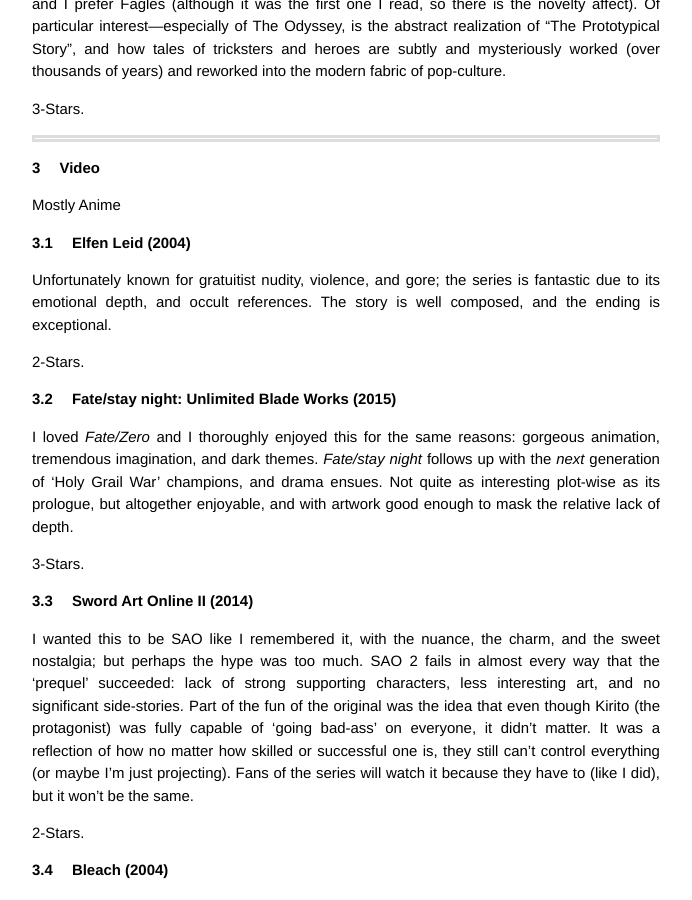
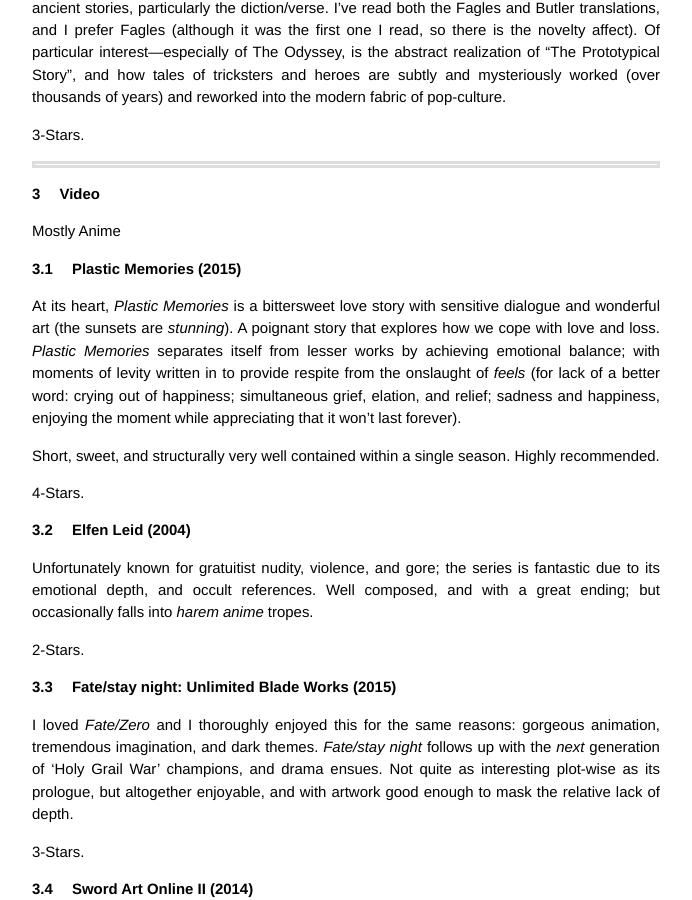
Before and after one commit to athuras/athuras.github.com, a Jekyll site: the page built from _posts/2014-08-06-Booklist.markdown, in a window 1280 px wide and 900 px high, scrolled down 9913 px. Shown: the whole window, without its empty margins (294-986 px from the left). Built offline with Jekyll 4.4.1, drawn with Linux system fonts in a browser that asks for light colours; comment, search, counter and statistics services are not loaded; some of the changed text lies outside the part shown.

Commit message:
added plastic memories

```diff
--- a/_posts/2014-08-06-Booklist.markdown
+++ b/_posts/2014-08-06-Booklist.markdown
@@ -294,9 +294,19 @@
 # Video
 Mostly Anime
 
+## Plastic Memories (2015)
+At its heart, *Plastic Memories* is a bittersweet love story with sensitive dialogue and wonderful art (the sunsets are *stunning*).
+A poignant story that explores how we cope with love and loss.
+*Plastic Memories* separates itself from lesser works by achieving emotional balance; with moments of levity written in to provide respite from the onslaught of *feels* (for lack of a better word: crying out of happiness; simultaneous grief, elation, and relief; sadness and happiness, enjoying the moment while appreciating that it won't last forever).
+
+Short, sweet, and structurally very well contained within a single season.
+Highly recommended.
+
+4-Stars.
+
 ## Elfen Leid (2004)
 Unfortunately known for gratuitist nudity, violence, and gore; the series is fantastic due to its emotional depth, and occult references.
-The story is well composed, and the ending is exceptional.
+Well composed, and with a great ending; but occasionally falls into *harem anime* tropes.
 
 2-Stars.
 
```
